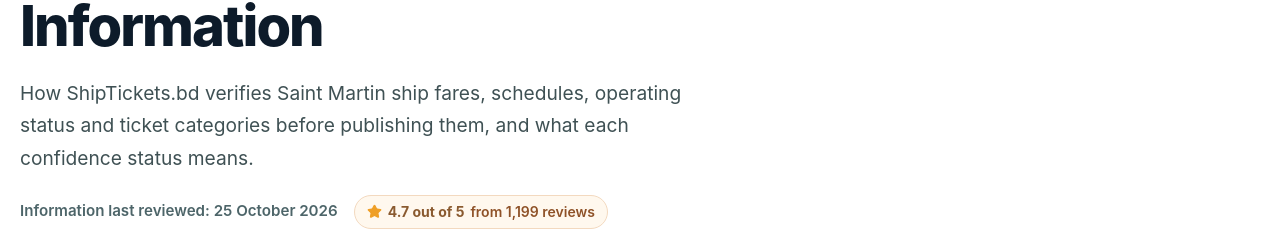
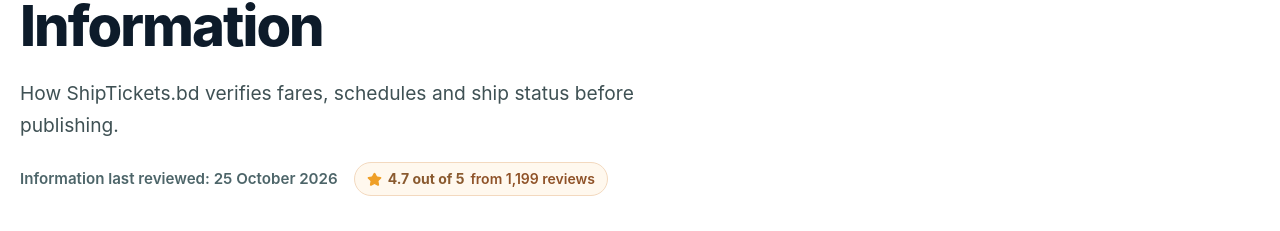
Before and after one commit to itcastleltd/shiptickets.bd, a Next.js app: page /how-we-verify-information in a window 1280 px wide. Shown: the part 242-473 px from the top of the page. Built offline with nearby package versions, Linux system fonts and the light colour scheme; no server answers.

Commit message:
fix: shorten meta descriptions for route, how-we-verify, ship pages

```diff
--- a/app/how-we-verify-information/page.tsx
+++ b/app/how-we-verify-information/page.tsx
@@ -6,7 +6,7 @@
 import { ContactLink } from '@/components/contact-link'
 
 const title = 'How We Verify Saint Martin Ship Information'
-const description = `How ShipTickets.bd verifies Saint Martin ship fares, schedules, operating status and ticket categories before publishing them, and what each confidence status means.`
+const description = `How ShipTickets.bd verifies fares, schedules and ship status before publishing.`
 
 export const metadata: Metadata = {
   title: 'How We Verify Saint Martin Ship Information',
--- a/app/routes/coxs-bazar-to-saint-martin/page.tsx
+++ b/app/routes/coxs-bazar-to-saint-martin/page.tsx
@@ -1,6 +1,6 @@
 import type { Metadata } from 'next'
 import { SeoPage, Section, Bullet, LinkCard, Schema, siteSchema, websiteSchema, faqSchema, breadcrumbSchema, ProseSection } from '@/components/seo-page'
-export const metadata: Metadata = { title: "Cox's Bazar to Saint Martin Ship: Fare, Schedule, Jetty & Travel Guide", description: "Planning a trip to Saint Martin Island from Cox's Bazar? This guide covers the Cox's Bazar to Saint Martin ship route, departure jetty, ticket prices, ship schedules, seating classes and essential travel information for the 2026–27 tourist season.", openGraph: { title: "Cox's Bazar to Saint Martin Ship Route Guide", description: "Understand the route, jetty, check-in, ticket types and Travel Pass requirements for Cox's Bazar to Saint Martin.", images: [{ url: '/og_image.png', width: 1200, height: 630 }] }, alternates: { canonical: 'https://www.shiptickets.bd/routes/coxs-bazar-to-saint-martin' } }
+export const metadata: Metadata = { title: "Cox's Bazar to Saint Martin Ship: Fare, Schedule, Jetty & Travel Guide", description: "Cox's Bazar to Saint Martin ship route: jetty, fares, schedule and travel guide for 2026–27 season.", openGraph: { title: "Cox's Bazar to Saint Martin Ship Route Guide", description: "Understand the route, jetty, check-in, ticket types and Travel Pass requirements for Cox's Bazar to Saint Martin.", images: [{ url: '/og_image.png', width: 1200, height: 630 }] }, alternates: { canonical: 'https://www.shiptickets.bd/routes/coxs-bazar-to-saint-martin' } }
 const faqs: [string, string][] = [
   ["How much is a ship ticket from Cox's Bazar to Saint Martin?", 'Indicative one-way fares currently listed on ShipTickets.bd start from ৳1,800, depending on the ship and ticket category. Confirm your exact fare and availability before booking.'],
   ["Where is the Saint Martin ship jetty in Cox's Bazar?", 'The authorised departure point announced for the tourist route is Nuniarchhara BIWTA Jetty Ghat in Cox\'s Bazar. Confirm your precise boarding point with the operator.'],
--- a/app/saint-martin-ship/page.tsx
+++ b/app/saint-martin-ship/page.tsx
@@ -9,7 +9,7 @@
 
 const title = 'Saint Martin Ship Ticket Price, Schedule & Booking'
 const description =
-  'Compare the four passenger ships serving Cox’s Bazar to Saint Martin, with reference fares, seating classes, cabins, seasonal schedule information and boarding guidance.'
+  'Compare passenger ships on the Cox Bazar Saint Martin route: fares, classes, cabins.'
 
 export const metadata: Metadata = {
   title: 'Saint Martin Ships: Fares & Schedule',
```
